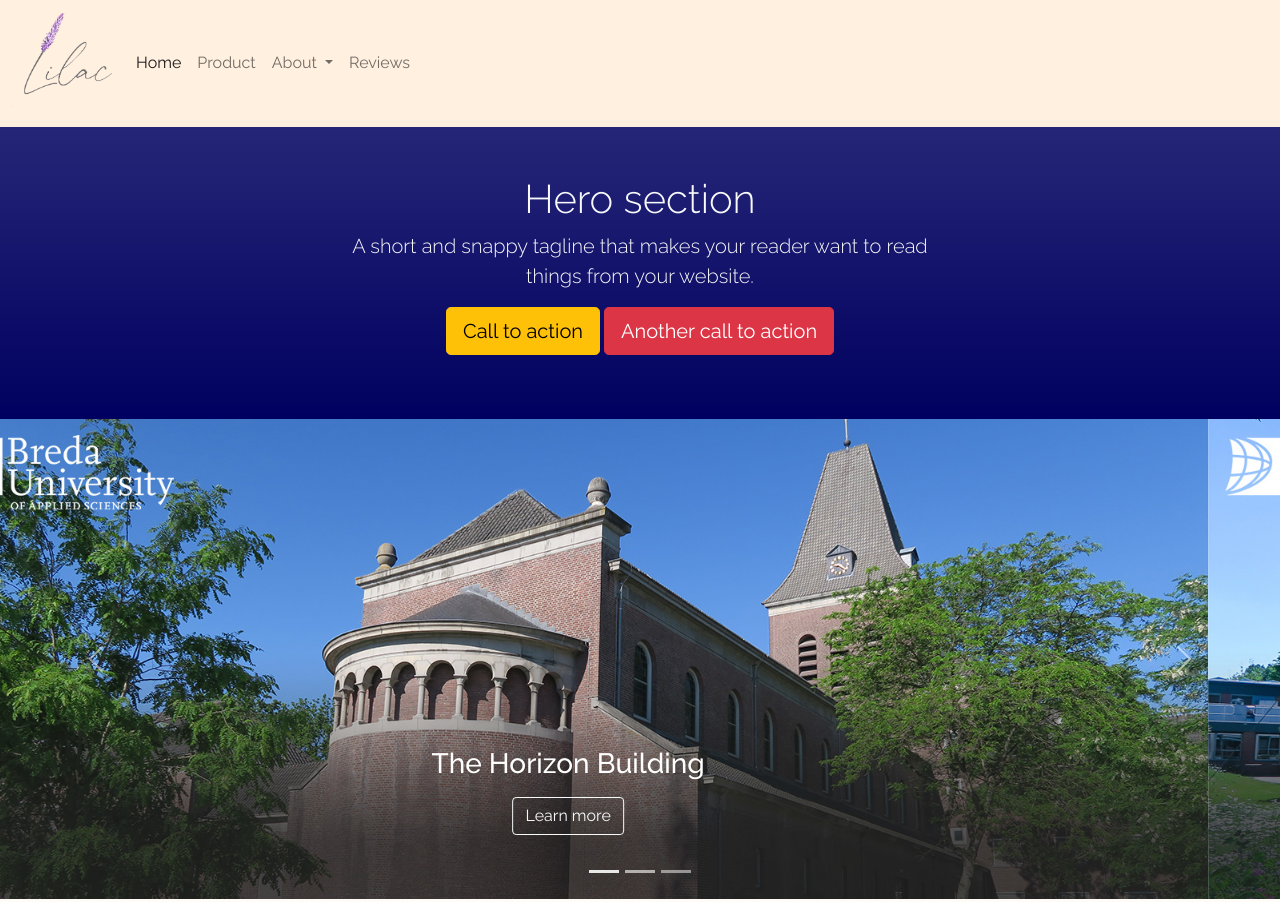
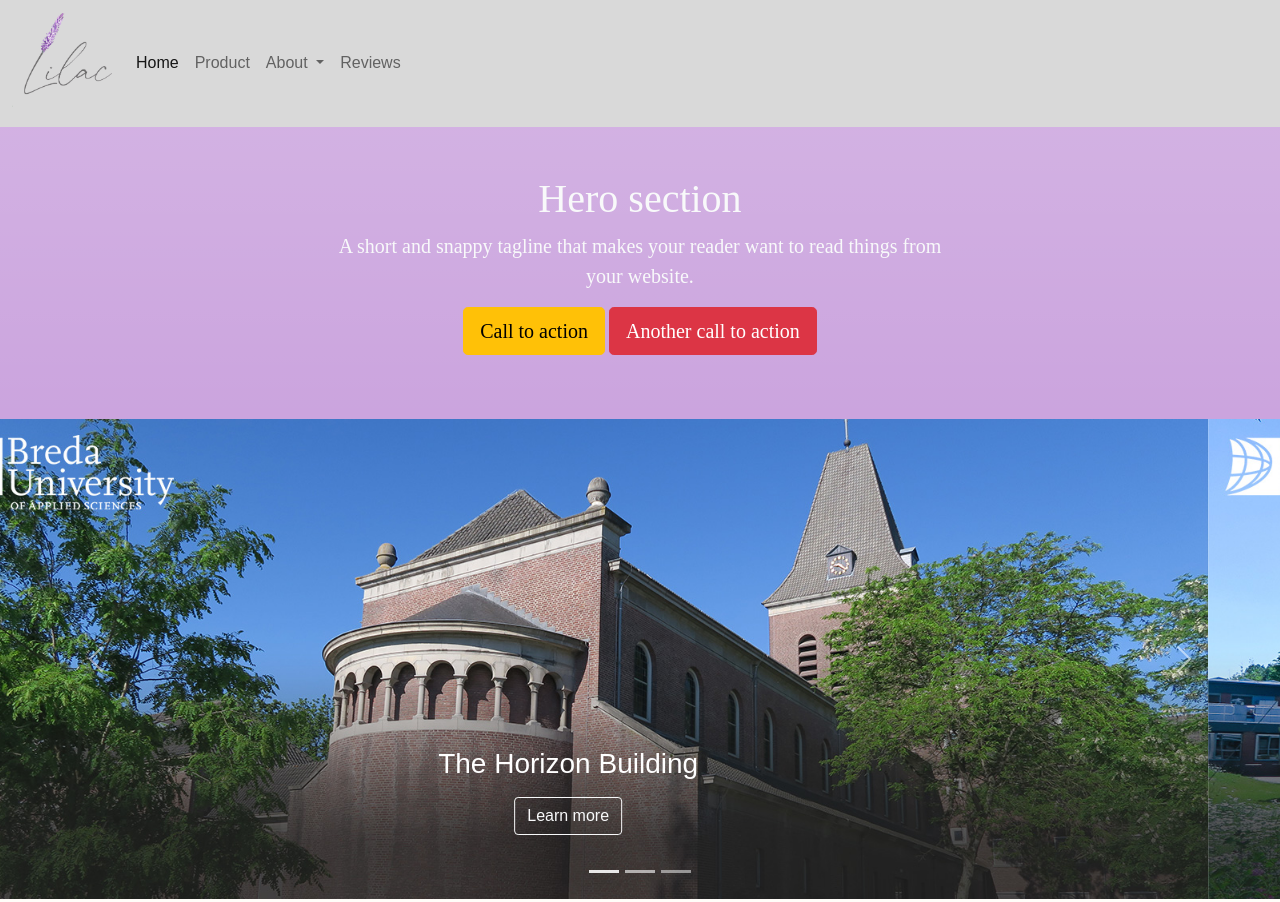
Before and after one commit to francesjanssen/Lilac, a plain HTML site: page index.html in a window 1280 px wide. Shown: the top 902 px of the page. Drawn offline with nearby package versions, Linux system fonts and the light colour scheme.

Commit message:
Changed font

```diff
--- a/css/styles.css
+++ b/css/styles.css
@@ -5,20 +5,22 @@
 /* Changing the main font and background colour */
 
 body {
-	font-family: Raleway, sans-serif;
+	font-family: Dashiell Fine, sans-serif;
 	background-color: #fffcf8;
 }
 
 /* Changing the background colour for the header */
 
 header {
-	background-color: #000060;
+	background-color: #cba4de;
+	font-family: Das
 }
 
 /* Changing the background color for the navigation bar */
 
 .navbar {
-	background-color: #fff0e0;
+	background-color: #d9d9d9;
+	font-style: bold;
 }
 
 /* Effect on social media buttons */
```
